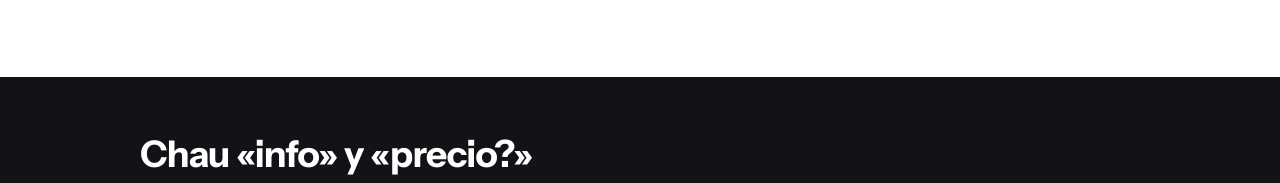
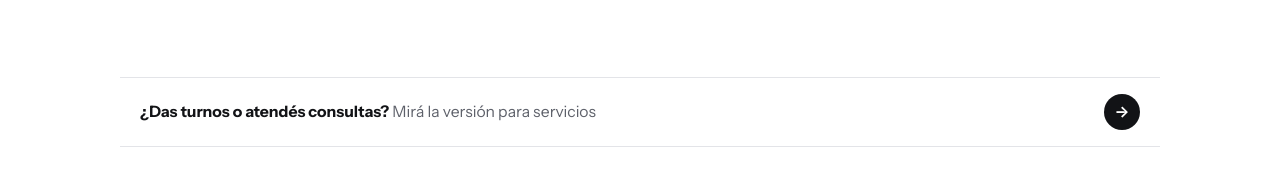
Before and after one commit to miguelnet1-png/milink-landings, a plain HTML site: page index.html in a window 1280 px wide. Shown: the part 571-754 px from the top of the page. Drawn offline with Linux system fonts and the light colour scheme; a web font is replaced by a local one.

Commit message:
Add service section with link to schedule inquiries
Added a new service section with a link for scheduling appointments or inquiries.

```diff
--- a/index.html
+++ b/index.html
@@ -69,6 +69,16 @@ img{max-width:100%;display:block}
 @media (min-width:880px){
   .hero{grid-template-columns:1.05fr 1fr;align-items:center;gap:48px;padding-top:40px;padding-bottom:80px}
 }
+
+/* franja servicios */
+.franja-servicios{
+  display:flex;align-items:center;justify-content:space-between;gap:14px;
+  margin-bottom:40px;padding-top:16px;padding-bottom:16px;
+  border-top:1px solid var(--linea);border-bottom:1px solid var(--linea);
+  font-size:.98rem;line-height:1.4;color:var(--gris);
+}
+.franja-servicios b{color:var(--tinta);font-weight:700}
+.flecha-servicios{flex:none;width:36px;height:36px;border-radius:50%;background:var(--tinta);color:#fff;display:flex;align-items:center;justify-content:center;font-weight:700}
 
 /* antes / después */
 .chat-banda{background:var(--tinta);color:#fff;padding:56px 0 60px}
@@ -204,6 +214,11 @@ details p{color:var(--gris);margin:0;padding:0 0 18px;line-height:1.5}
       <img src="vendedora.jpg" alt="Vendedora mostrando unas zapatillas en un vivo de TikTok" width="1000" height="645">
     </figure>
   </section>
+
+  <a class="wrap franja-servicios" href="https://milink.shop/servicios">
+    <span><b>¿Das turnos o atendés consultas?</b> Mirá la versión para servicios</span>
+    <span class="flecha-servicios" aria-hidden="true">→</span>
+  </a>
 
   <section class="chat-banda">
     <div class="wrap">
```
